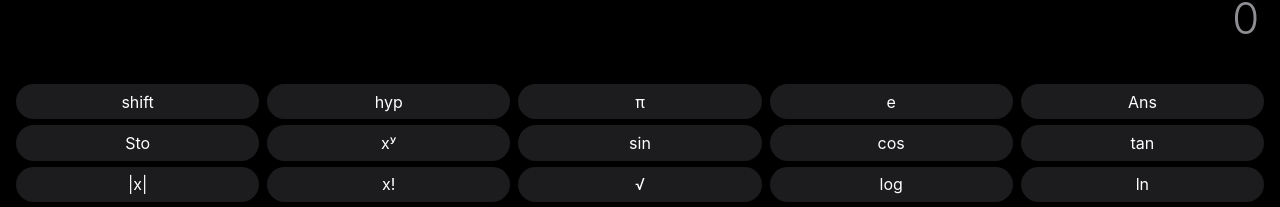
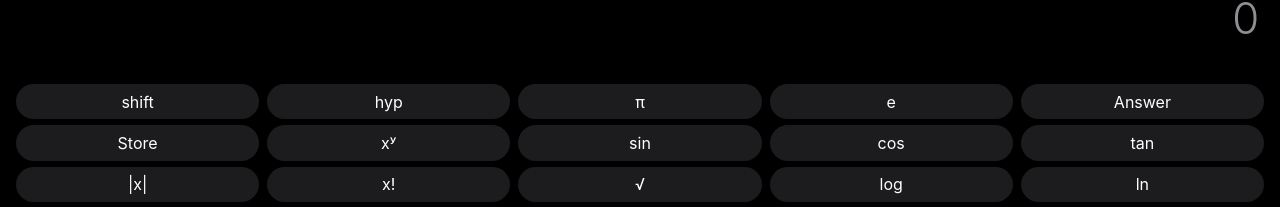
Before and after one commit to mliem2k/scientific-calculator, a React (Vite) app: page / in a window 1280 px wide. Shown: the part 139-346 px from the top of the page. Built offline with nearby package versions, Linux system fonts and the light colour scheme.

Commit message:
fix: spell out the Store and Answer key labels

```diff
--- a/src/components/calculator/ButtonGrid.tsx
+++ b/src/components/calculator/ButtonGrid.tsx
@@ -17,10 +17,10 @@ const SCI: BtnDef[][] = [
     { id: 'HYP', label: 'hyp', role: 'sci' },
     { id: 'pi', label: 'π', role: 'sci' },
     { id: 'e_const', label: 'e', shiftLabel: 'eˣ', role: 'sci' },
-    { id: 'Ans', label: 'Ans', role: 'sci' },
+    { id: 'Ans', label: 'Answer', role: 'sci' },
   ],
   [
-    { id: 'Sto', label: 'Sto', shiftLabel: 'Paste', role: 'sci' },
+    { id: 'Sto', label: 'Store', shiftLabel: 'Paste', role: 'sci' },
     { id: 'exponent', label: 'xʸ', shiftLabel: 'ⁿ√', role: 'sci' },
     { id: 'sin', label: 'sin', shiftLabel: 'sin⁻¹', role: 'sci' },
     { id: 'cos', label: 'cos', shiftLabel: 'cos⁻¹', role: 'sci' },
--- a/src/components/calculator/Display.tsx
+++ b/src/components/calculator/Display.tsx
@@ -108,7 +108,7 @@ export function Display({
           {isRad ? 'Rad' : 'Deg'}
         </button>
         {hypActive && <Badge label="hyp" />}
-        {stoMode && <Badge label="Sto" />}
+        {stoMode && <Badge label="Store" />}
         {shiftActive && <Badge label="shift" />}
         <div className="flex-1" />
         <button aria-label="History" onClick={onHistory} className={ICON_BTN}>
```
Also changed, not shown: 1 other file (tests, documents, lock files or other folders).
